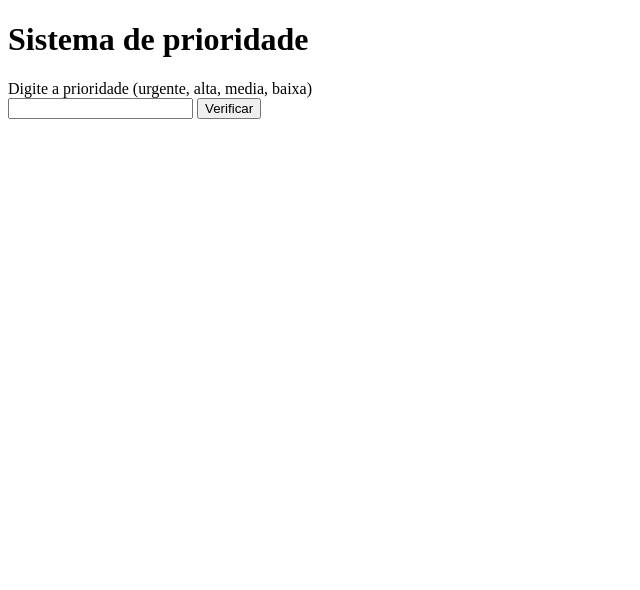
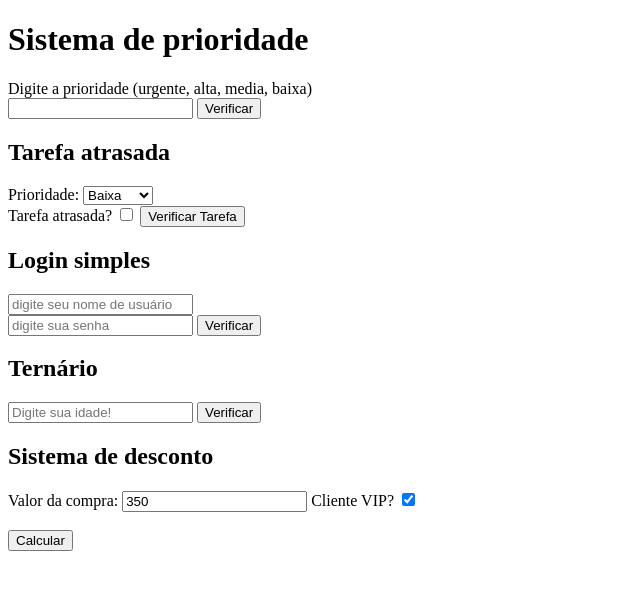
Before and after one commit to carolinevitoriamoreiras7-hash/exerc-cios-javascript, a plain HTML site: page exercicios/index.html in a window 1280 px wide. Shown: the whole page, without its empty margins (0-640 px from the left). Drawn offline with Linux system fonts and the light colour scheme.

Commit message:
Update title and add new activities in HTML

```diff
--- a/exercicios/index.html
+++ b/exercicios/index.html
@@ -1,11 +1,14 @@
 <!DOCTYPE html>
 <html lang="en">
+
 <head>
     <meta charset="UTF-8">
     <meta name="viewport" content="width=<device-width>, initial-scale=1.0">
-    <title>Atividade 4 - Sistema de prioridade</title>
+    <title>Atividades javascript</title>
 </head>
+
 <body>
+    <!-- Atividade 4 -->
     <h1>Sistema de prioridade</h1>
 
     <label for="campoPrioridade">Digite a prioridade (urgente, alta, media, baixa)</label>
@@ -14,6 +17,54 @@
     <button onClick="verificarPrioridade()">Verificar</button>
 
     <p id="resultado3"></p>
+
+
+    <!-- Atividade 5 -->
+    <h2>Tarefa atrasada</h2>
+    <label for="prioridade">Prioridade:</label>
+    <select id="prioridade">
+        <option value="baixa">Baixa</option>
+        <option value="media">Media</option>
+        <option value="alta">Alta</option>
+        <option value="urgente">Urgente</option>
+    </select>
+    <br>
+    <label for="atrasada">Tarefa atrasada?</label>
+    <input type="checkbox" id="atrasada">
+    <button onclick="verificarTarefa()">Verificar Tarefa</button>
+    <p id="resultado4"></p>
+
+
+    <!-- Atividade 6 -->
+    <h2>Login simples</h2>
+    <input type="text" id="inputUsuario" placeholder="digite seu nome de usuário">
+    <br>
+    <input type="password" id="inputSenha" placeholder="digite sua senha">
+    <button onclick="verificarLogin()">Verificar</button>
+
+    <p id="resultado5"></p>
+
+    <!-- Atividade 7 -->
+    <h2>Ternário</h2>
+    <input type="Number" id="idade1" placeholder="Digite sua idade!">
+    <button onclick="verificarIdade1()">Verificar</button>
+    <p id="situacao"></p>
+
+    <!-- Atividade 8 -->
+    <h2>Sistema de desconto</h2>
+    <label for="InputValor">Valor da compra:</label>
+    <input type="number" id="valorCompra" value="350">
+
+    <label for="InputCliente">Cliente VIP?</label>
+    <input type="checkbox" id="clienteVip" checked>
+
+    <br><br>
+
+    <button onclick="calcularDesconto()">Calcular</button>
+
+    <p id="resultado6"></p>
+
     <script src="script.js"></script>
 </body>
+
 </html>
```
